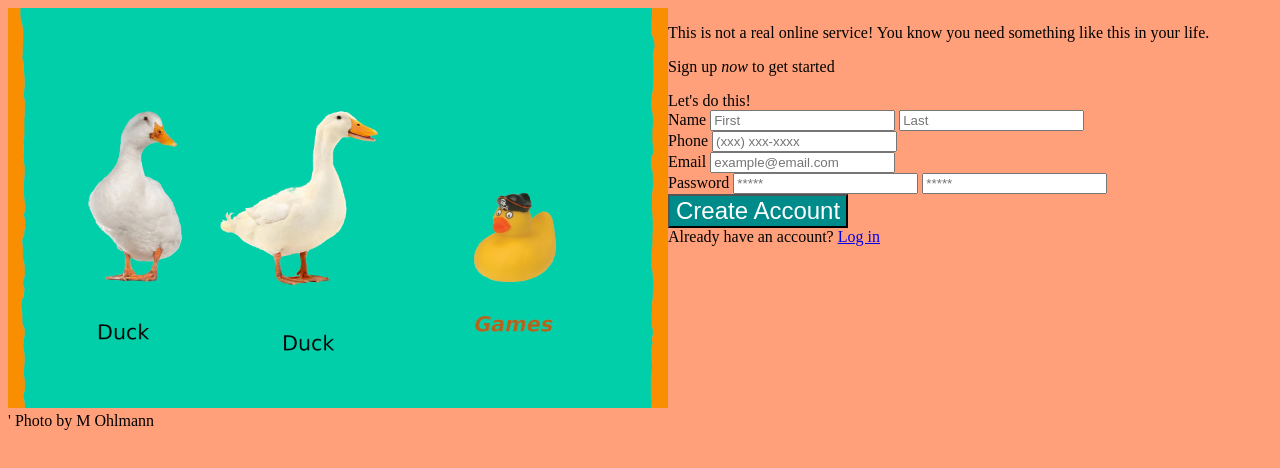
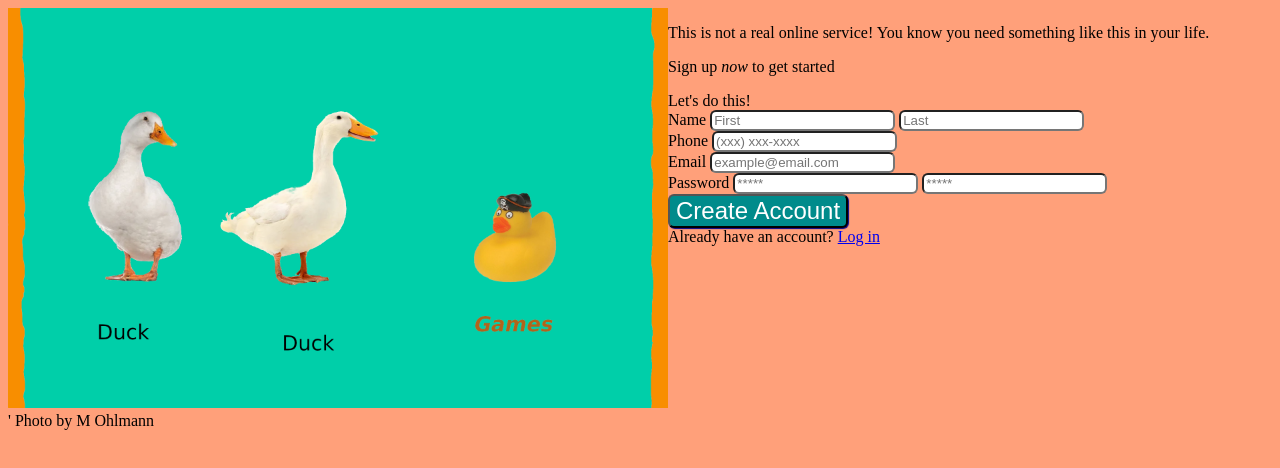
Before and after one commit to marc-ohlmann/odin-sign-up-form, a plain HTML site: page index.html in a window 1280 px wide. Drawn offline with Linux system fonts and the light colour scheme.

Commit message:
fixed bug with password validation not checking for special characters under certain circumstances. added box shadows and border radius

```diff
--- a/css/style.css
+++ b/css/style.css
@@ -120,10 +120,18 @@ body{
     background-color: darkcyan;
     color: white;
     font-size: 24px;
+    border-radius: 6px;
+    box-shadow: 1px 1px 1px darkblue;
+}
+
+input{
+    border-radius: 6px;
 }
 
 input:focus{
     border: 4px solid blue;
+    box-shadow: 3px 3px 3px darkblue;
+    border-radius: 0;
 }
 
 #form-footer{
--- a/js/sign-up.js
+++ b/js/sign-up.js
@@ -362,6 +362,7 @@ function IsPasswordValid(string)
     return  DoesContainLowerCaseLetter(string) &&
             DoesContainUpperCaseLetter(string) &&
             DoesContainNumber(string) &&
+            DoesContainSpecialCharacter(string) &&
             IsMinimumLength(string);
 }
 
```
